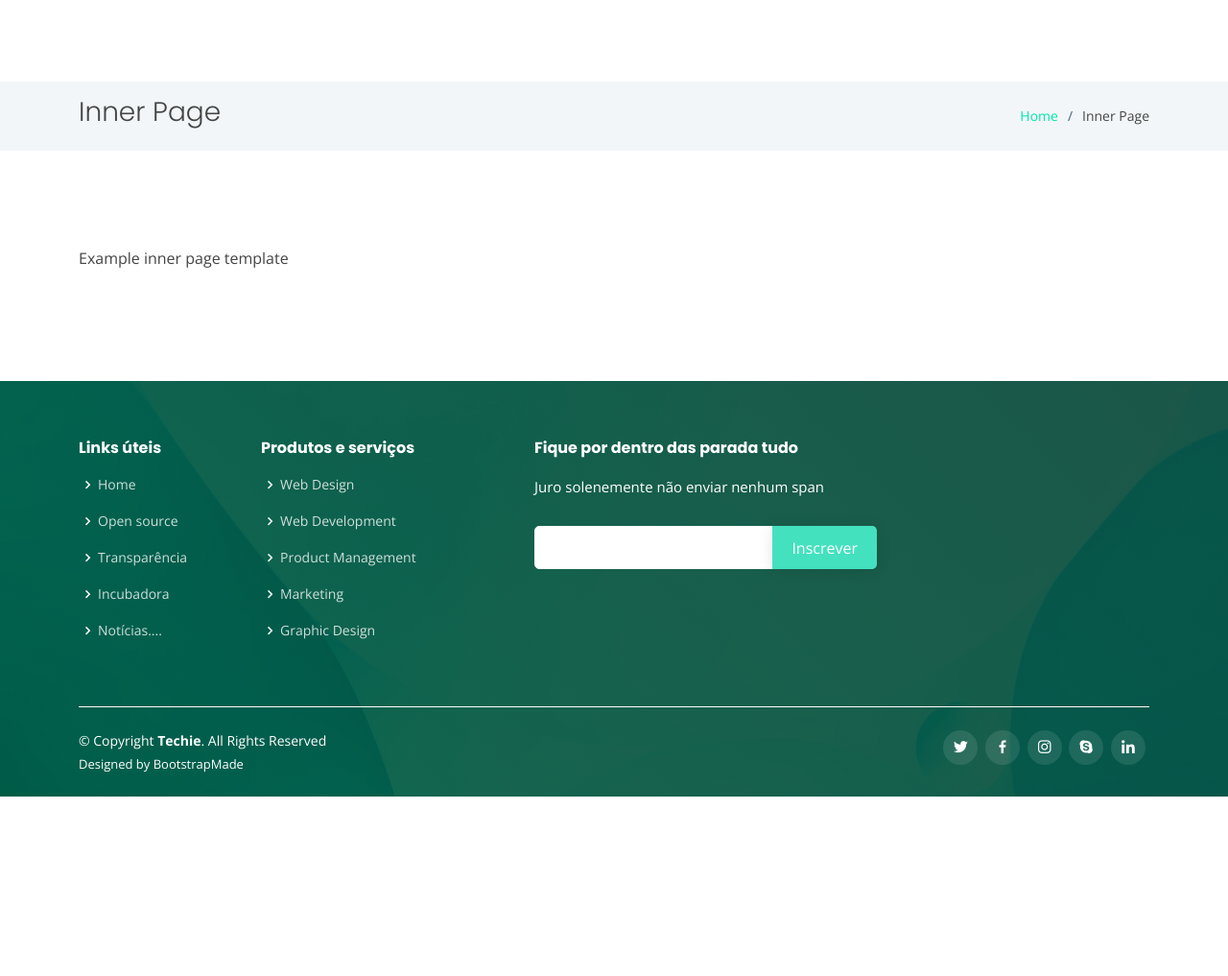
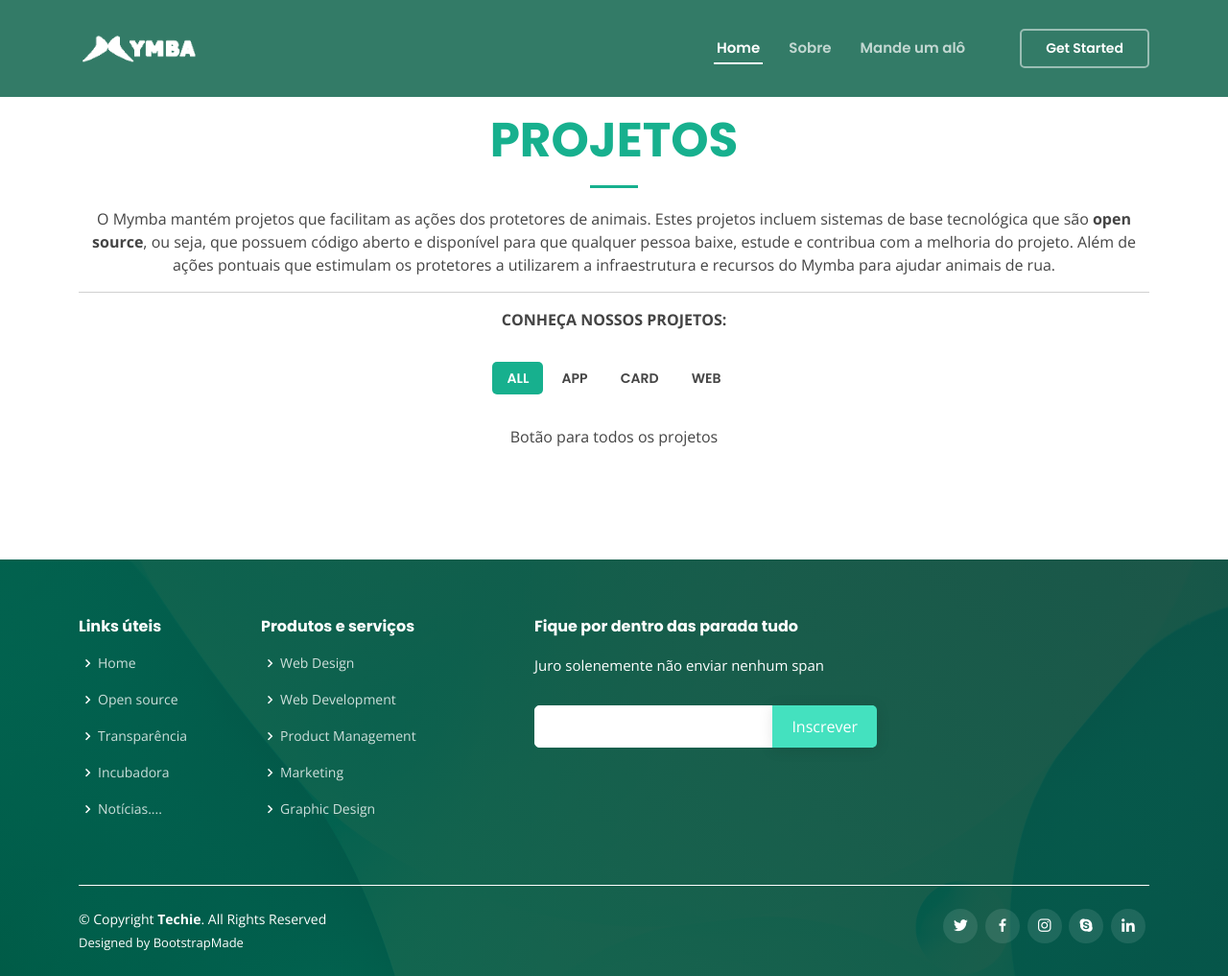
Before and after one commit to feerposser/mymba-home, a Django app: page /projects/ in a window 1280 px wide. Shown: the whole page at 96% size. Before the commit the page ends 830 px from the top, so only its background shows below. Run offline with Django 3.2, Linux system fonts and the light colour scheme; data that the repository does not hold is empty; some libraries are stand-ins or nearby versions.

Commit message:
handle template 'projects' adjusts. Now templates are divided by more high and low levels templates. High levels use include tag to load low levels templates that are specilists on handle specific data

```diff
--- a/mymbahome/home/views.py
+++ b/mymbahome/home/views.py
@@ -12,7 +12,7 @@ class ViewHome(View):
 
     def get(self, request):
         return render(request, self.template, {"testemonials": ModelTestimony.objects.all(),
-                                               "projects": Projects.objects.all()[:3],
+                                               "data_projects": Projects.objects.all()[:3],
                                                "contributors": Contributors.objects.count(),
                                                "actions": Actions.objects.count()})
 
@@ -33,4 +33,6 @@ class ViewProjects(View):
     template = "home/list-main-content.html"
 
     def get(self, request):
-        return render(request, self.template, {"projects": Projects.objects.all()})
+        return render(request, self.template, {
+            "title": "PROJETOS",
+            "data_projects": Projects.objects.all()})
--- a/mymbahome/templates/home/assets/css/style.css
+++ b/mymbahome/templates/home/assets/css/style.css
@@ -26,6 +26,7 @@ a:hover {
 h1, h2, h3, h4, h5, h6 {
   font-family: "Poppins", sans-serif;
 }
+
 
 /*--------------------------------------------------------------
 # Back to top button
@@ -123,6 +124,7 @@ h1, h2, h3, h4, h5, h6 {
   transition: all 0.5s;
   z-index: 997;
   padding: 20px 0;
+  background: rgba(0.0, 90.6, 65.5, 0.8);
 }
 
 #header.header-scrolled, #header.header-inner-pages {
@@ -555,7 +557,7 @@ section {
   display: block;
   width: 50px;
   height: 3px;
-  background: #1ddbb1;
+  background: #17b08e;
   bottom: 0;
   left: calc(50% - 25px);
 }
@@ -1413,7 +1415,7 @@ section {
 --------------------------------------------------------------*/
 .breadcrumbs {
   padding: 15px 0;
-  background: #f2f6f9;
+  background: white;
   min-height: 40px;
   margin-top: 85px;
 }
--- a/mymbahome/templates/home/base.html
+++ b/mymbahome/templates/home/base.html
@@ -6,7 +6,7 @@
   <meta charset="utf-8">
   <meta content="width=device-width, initial-scale=1.0" name="viewport">
 
-  <title>Mymba - Home</title>
+  <title>Mymba - {% block title %}HOME{% endblock %}</title>
   <meta content="" name="description">
   <meta content="" name="keywords">
 
@@ -45,12 +45,12 @@
     <div class="container d-flex align-items-center justify-content-between">
       <!-- <h1 class="logo"><a href="index.html">Techie</a></h1> -->
       <!-- Uncomment below if you prefer to use an image logo -->
-      <a href="" class="logo"><img src="{% static 'assets/img/logo.png' %}" alt="" class="img-fluid"></a>
+      <a href="/" class="logo"><img src="{% static 'assets/img/logo.png' %}" alt="" class="img-fluid"></a>
 
       <nav id="navbar" class="navbar">
         <ul>
-          <li><a class="nav-link scrollto active" href="#hero">Home</a></li>
-          <li><a class="nav-link scrollto" href="#about">Sobre</a></li>
+          <li><a class="nav-link scrollto active" href="{% block link_home %}#hero{% endblock %}">Home</a></li>
+          <li><a class="nav-link scrollto" href="{% block link_about %}#about{% endblock %}">Sobre</a></li>
           <!-- <li class="dropdown"><a href="#"><span>Drop Down</span> <i class="bi bi-chevron-down"></i></a>
             <ul>
               <li><a href="#">Drop Down 1</a></li>
@@ -68,8 +68,8 @@
               <li><a href="#">Drop Down 4</a></li>
             </ul>
           </li> -->
-          <li><a class="nav-link scrollto" href="#contact">Mande um alô</a></li>
-          <li><a class="getstarted scrollto" href="#about">Get Started</a></li>
+          <li><a class="nav-link scrollto" href="{% block link_contact %}#contact{% endblock %}">Mande um alô</a></li>
+          <li><a class="getstarted scrollto" href="{% block link_getstarted %}#about{% endblock %}">Get Started</a></li>
         </ul>
         <i class="bi bi-list mobile-nav-toggle"></i>
       </nav><!-- .navbar -->
--- a/mymbahome/templates/home/list-main-content.html
+++ b/mymbahome/templates/home/list-main-content.html
@@ -1,31 +1,27 @@
-{% extends 'home/base.html' %}
+{% extends "home/base.html" %}
+
+{% load static %}
+
+{% block title %}{{title}}{% endblock %}
+
+{% block link_home %}/#hero{% endblock %}
+{% block link_about %}/#about{% endblock %}
+{% block link_contact %}/#contact{% endblock %}
+{% block link_getstarted %}/#about{% endblock %}
 
 {% block main %}
 
-<main id="main">
+<main id="main" style="padding-top: 16px;">
 
-  <!-- ======= Breadcrumbs ======= -->
-  <section class="breadcrumbs">
-    <div class="container">
+  {% if title == "PROJETOS" %}
 
-      <div class="d-flex justify-content-between align-items-center">
-        <h2>Inner Page</h2>
-        <ol>
-          <li><a href="index.html">Home</a></li>
-          <li>Inner Page</li>
-        </ol>
-      </div>
+  {% include "home/projects.html" with projects=data_projects %}
 
-    </div>
-  </section><!-- End Breadcrumbs -->
+  {% elif title == "aa" %}
 
-  <section class="inner-page">
-    <div class="container">
-      <p>
-        Example inner page template
-      </p>
-    </div>
-  </section>
+  <p>Outra parada</p>
+
+  {% endif %}
 
 </main><!-- End #main -->
 
--- /dev/null
+++ b/mymbahome/templates/home/projects.html
@@ -0,0 +1,65 @@
+{% load static %}
+
+
+
+<!-- ======= Portfolio Section ======= -->
+<section id="portfolio" class="portfolio">
+    <div class="container" data-aos="fade-up">
+
+      <div class="section-title">
+        <h2 style="font-size: 50px; color: #17b08e;">Projetos</h2>
+        <p>
+          O Mymba mantém projetos que facilitam as ações dos protetores de animais.
+          Estes projetos incluem sistemas de base tecnológica que são <b>open source</b>,
+          ou seja, que possuem código aberto e disponível para que qualquer pessoa baixe,
+          estude e contribua com a melhoria do projeto. Além de ações pontuais que
+          estimulam os protetores a utilizarem a infraestrutura e recursos do Mymba
+          para ajudar animais de rua.<br><hr><b>CONHEÇA NOSSOS PROJETOS:</b>
+        </p>
+      </div>
+
+      <div class="row">
+        <div class="col-lg-12 d-flex justify-content-center">
+          <ul id="portfolio-flters">
+            <li data-filter="*" class="filter-active">All</li>
+            <li data-filter=".filter-app">App</li>
+            <li data-filter=".filter-card">Card</li>
+            <li data-filter=".filter-web">Web</li>
+          </ul>
+        </div>
+      </div>
+
+      <div class="row portfolio-container">
+
+        {% if projects %}
+        {% for project in projects %}
+
+          <div class="col-lg-4 col-md-6 portfolio-item filter-app">
+            <div class="portfolio-wrap">
+
+              {% if project.image.url %}
+              <img src="{{ project.image.url }}" class="img-fluid" alt="">
+              {% else %}
+              <img src="{% static 'assets/img/no-file-image' %}">
+              {% endif %}
+
+              <div class="portfolio-info">
+                <h4>{{ project.name }}</h4>
+                <p>{{ project.headline }}</p>
+              </div>
+              <div class="portfolio-links">
+                <a href="projects/" title="More Details"><i class="bx bx-link"></i></a>
+              </div>
+            </div>
+          </div>
+
+        {% endfor %}
+        {% endif %}
+
+      </div>
+
+      <p class="text-center">Botão para todos os projetos</p>
+
+    </div>
+  </section>
+  <!-- End Portfolio Section -->
```
Also changed, not shown: mymbahome/templates/home/index.html (+5 -57 lines).
